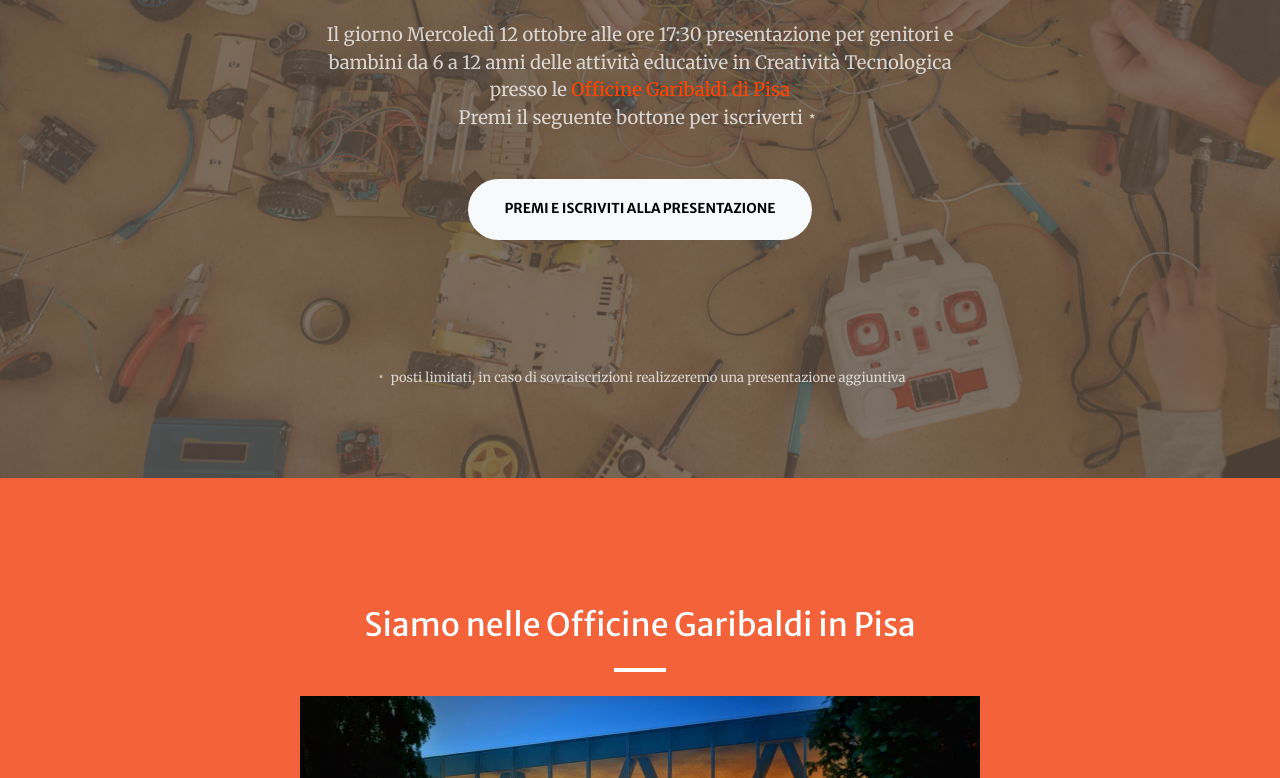
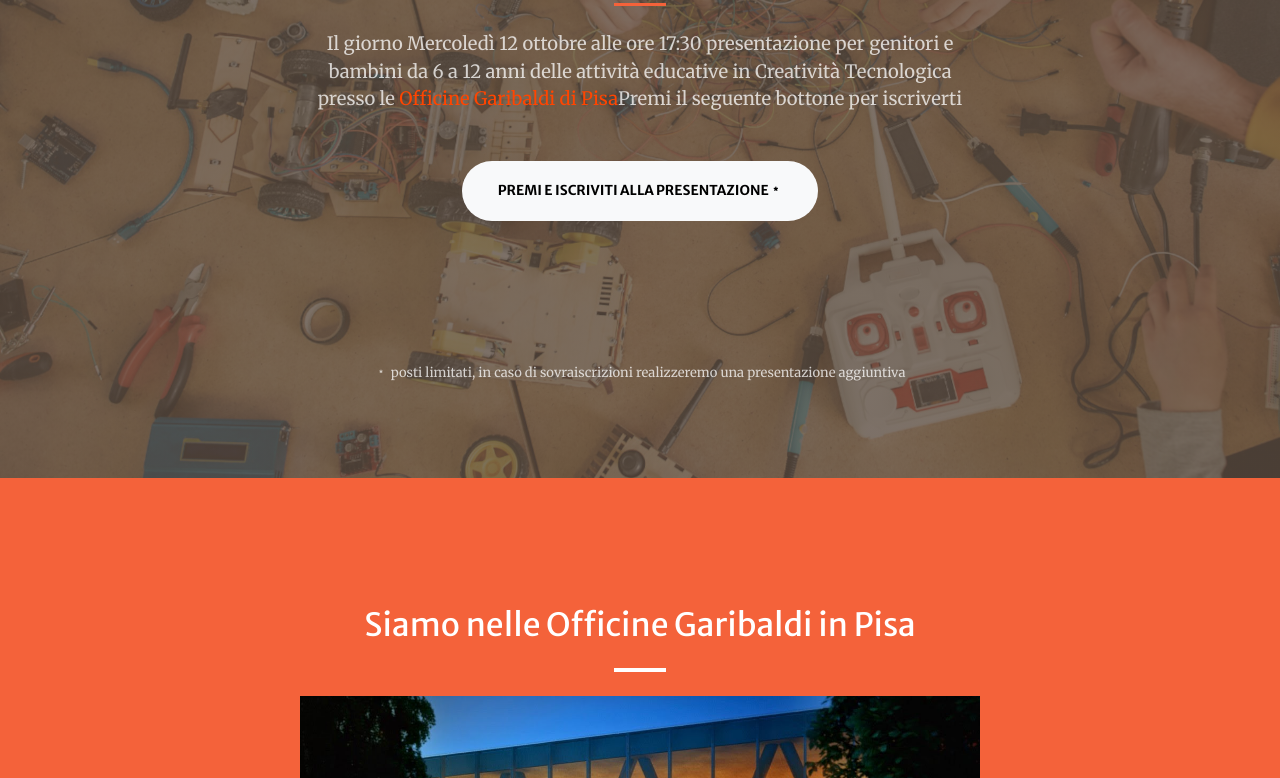
Before and after one commit to tinker-pisa/tinker-pisa.github.io, a plain HTML site: page index.html in a window 1280 px wide. Shown: the part 322-1100 px from the top of the page. Drawn offline with nearby package versions, Linux system fonts and the light colour scheme; some packages are replaced by stand-ins of ours; a script that the page names is missing.

Commit message:
presentazione

```diff
--- a/index.html
+++ b/index.html
@@ -53,8 +53,8 @@
                         <hr class="divider" />
                     </div>
                     <div class="col-lg-8 align-self-baseline">
-                        <p class="text-white-75 mb-5">Il giorno Mercoledì 12 ottobre alle ore 17:30 presentazione per genitori e bambini  da 6 a 12 anni delle attività educative in Creatività Tecnologica presso le <a href="https://www.google.it/maps/place/Officine+Garibaldi+-+il+Cantiere+delle+Idee/@43.7145735,10.4123092,17z/data=!3m1!4b1!4m5!3m4!1s0x12d59195f6bfb3e5:0x96ca84580bc6eec0!8m2!3d43.7145735!4d10.4123092" style="text-decoration: none; color:orangered" target="_blank" >Officine Garibaldi di Pisa</a><br/> Premi il seguente bottone per iscriverti&#65121;</p>
-                        <a class="btn btn-light btn-xl" href="https://forms.gle/zAFv9JNARWdVt9TE7" target="_blank">Premi e iscriviti alla Presentazione</a>
+                        <p class="text-white-75 mb-5">Il giorno Mercoledì 12 ottobre alle ore 17:30 presentazione per genitori e bambini  da 6 a 12 anni delle attività educative in Creatività Tecnologica presso le <a href="https://www.google.it/maps/place/Officine+Garibaldi+-+il+Cantiere+delle+Idee/@43.7145735,10.4123092,17z/data=!3m1!4b1!4m5!3m4!1s0x12d59195f6bfb3e5:0x96ca84580bc6eec0!8m2!3d43.7145735!4d10.4123092" style="text-decoration: none; color:orangered" target="_blank" >Officine Garibaldi di Pisa</a>Premi il seguente bottone per iscriverti</p>
+                        <a class="btn btn-light btn-xl" href="https://forms.gle/zAFv9JNARWdVt9TE7" target="_blank">Premi e iscriviti alla Presentazione&#65121;</a>
                     </div>
 					<div><p class="text-white-75 mb-5" style="font-size:13px">&#65121; posti limitati, in caso di sovraiscrizioni realizzeremo una presentazione aggiuntiva</p>
 					</div>
```
